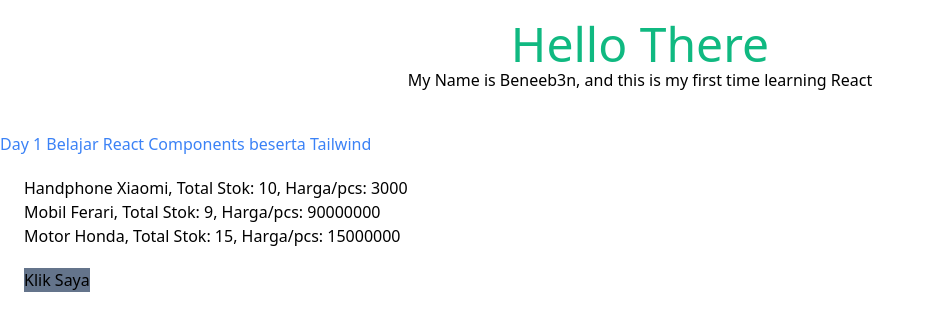
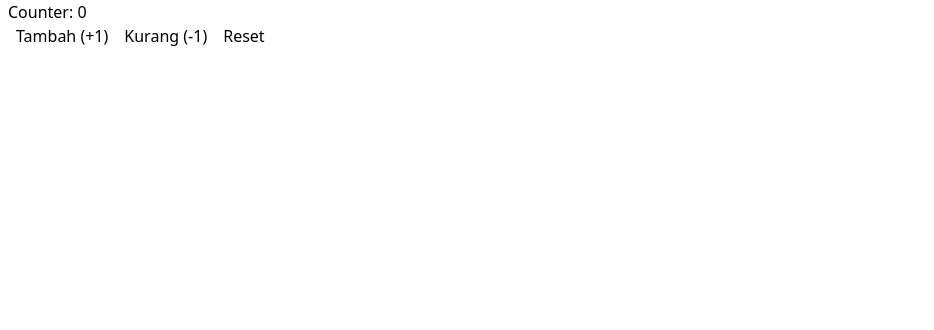
Before and after one commit to BenedictoGeraldo/FJ-React, a React (Vite) app: page / in a window 1280 px wide. Shown: the top 330 px of the page, without its empty margins (0-934 px from the left). Built offline with nearby package versions, Linux system fonts and the light colour scheme.

Commit message:
update day 2: use state on simple counter

```diff
--- a/src/App.jsx
+++ b/src/App.jsx
@@ -1,15 +1,15 @@
 import D1MainApp from "./day1_basics/d1_mainApp";
-// import D2MainApp from "./day2_components/d2_mainApp";
+import D2MainApp from "./day2_state_hooks/d2_mainApp";
 // import D3MainApp from "./day3_props/d3_mainApp";
 
 function App() {
   return (
     <div>
       {/* This when i want to show Day 1*/}
-      <D1MainApp />
+      {/* <D1MainApp /> */}
 
       {/* This when i want to show Day 2*/}
-      {/* <D2MainApp /> */}
+      <D2MainApp />
 
       {/* This when i want to show Day 3*/}
       {/* <D3MainApp /> */}
--- a/src/day2_state_hooks/01_UseStateExample.jsx
+++ b/src/day2_state_hooks/01_UseStateExample.jsx
@@ -0,0 +1,28 @@
+import { useState } from "react";
+
+function CounterExample() {
+  const [count, setCount] = useState(0);
+
+  return (
+    <div className="px-2">
+      <h2>Counter: {count}</h2>
+
+      {/* increment*/}
+      <button className="mx-2" onClick={() => setCount(count + 1)}>
+        Tambah (+1)
+      </button>
+
+      {/* decrement */}
+      <button className="mx-2" onClick={() => setCount(count - 1)}>
+        Kurang (-1)
+      </button>
+
+      {/* reset */}
+      <button className="mx-2" onClick={() => setCount(0)}>
+        Reset
+      </button>
+    </div>
+  );
+}
+
+export default CounterExample;
--- a/src/day2_state_hooks/d2_mainApp.jsx
+++ b/src/day2_state_hooks/d2_mainApp.jsx
@@ -0,0 +1,13 @@
+import CounterExample from "./01_UseStateExample";
+
+function D2MainApp() {
+  return (
+    <div>
+      <section>
+        <CounterExample />
+      </section>
+    </div>
+  );
+}
+
+export default D2MainApp;
```
